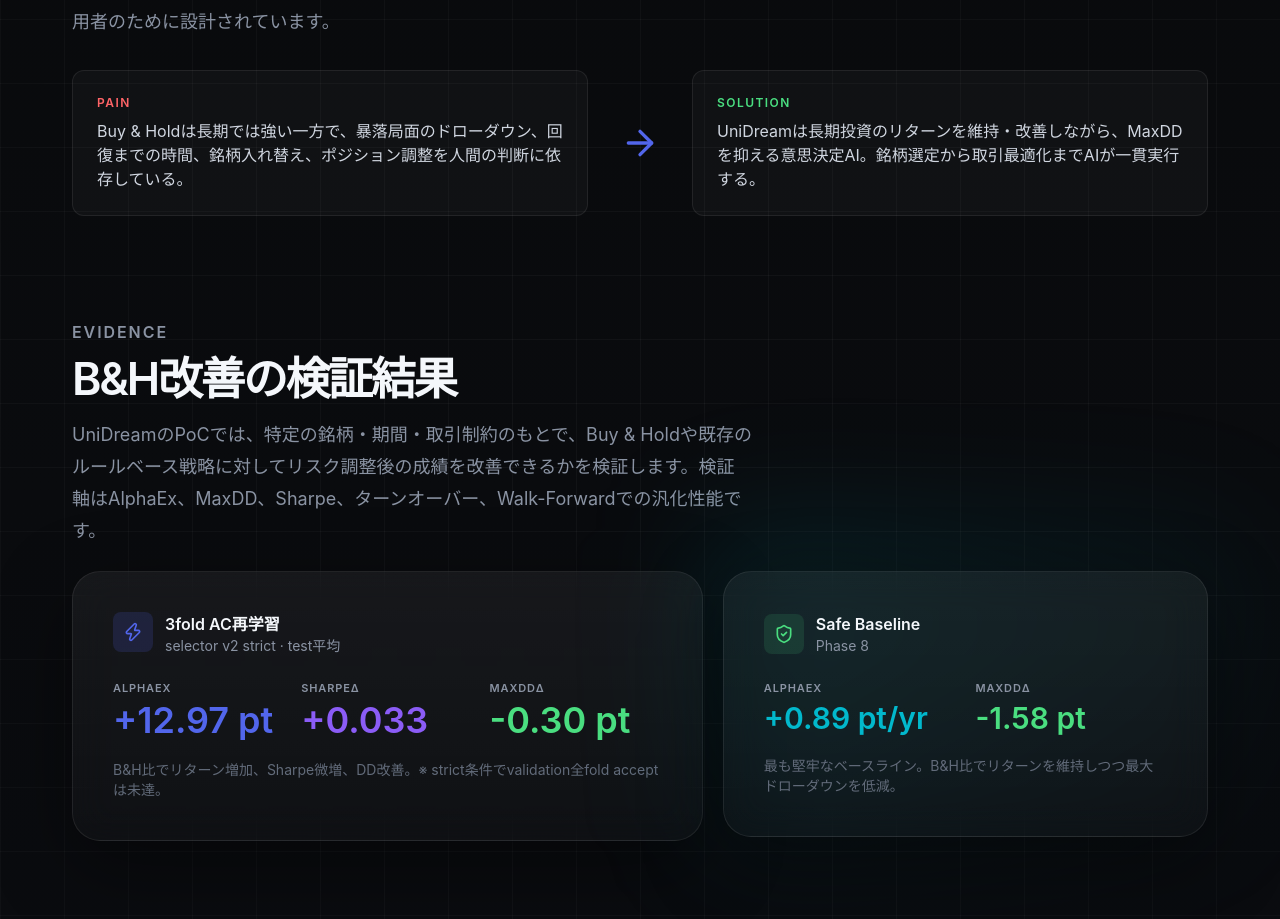
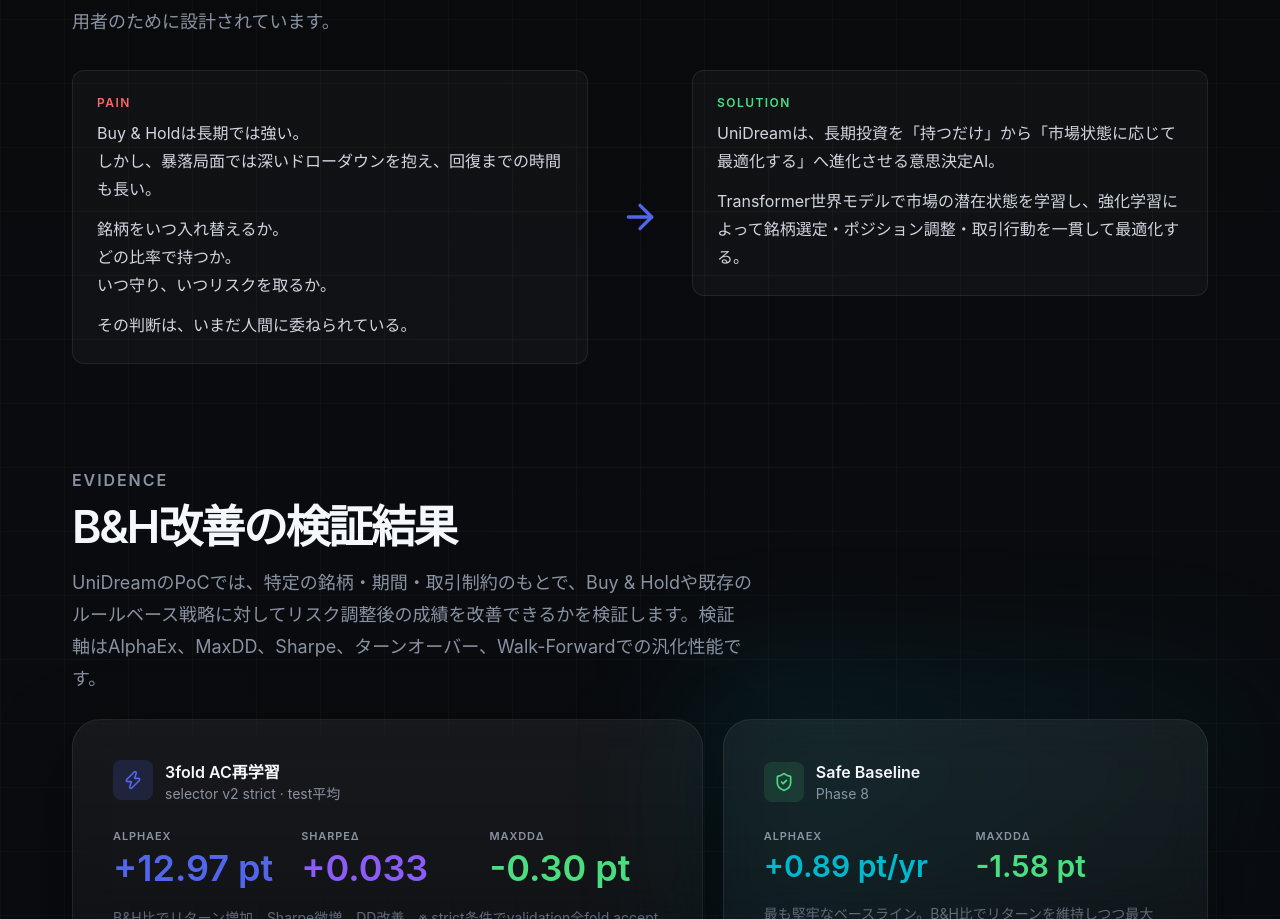
Before and after one commit to shinji-ogasa/unidream-demo-web, a Next.js app: page /homepage in a window 1280 px wide. Shown: the part 1005-1924 px from the top of the page. Built offline with nearby package versions, Linux system fonts and the light colour scheme.

Commit message:
replace PAIN/SOLUTION copy with new version

```diff
--- a/src/app/homepage/page.tsx
+++ b/src/app/homepage/page.tsx
@@ -232,14 +232,21 @@
         <div className="flex flex-col md:flex-row items-start gap-4 md:gap-8">
           <AnimateInView className="flex-1 rounded-xl border border-[rgba(255,255,255,0.08)] bg-[rgba(255,255,255,0.03)] p-6" x={-16} y={0}>
             <p className="text-xs font-semibold tracking-[0.12em] text-[#ff6467] mb-2">PAIN</p>
-            <p className="text-base leading-6 text-[#d0d6e0]">Buy & Holdは長期では強い一方で、暴落局面のドローダウン、回復までの時間、銘柄入れ替え、ポジション調整を人間の判断に依存している。</p>
+            <div className="text-base leading-7 text-[#d0d6e0] space-y-3">
+              <p>Buy & Holdは長期では強い。<br />しかし、暴落局面では深いドローダウンを抱え、回復までの時間も長い。</p>
+              <p>銘柄をいつ入れ替えるか。<br />どの比率で持つか。<br />いつ守り、いつリスクを取るか。</p>
+              <p>その判断は、いまだ人間に委ねられている。</p>
+            </div>
           </AnimateInView>
           <div className="flex items-center justify-center self-stretch">
             <ArrowRight className="h-10 w-10 text-[#5266eb] rotate-90 md:rotate-0" />
           </div>
           <AnimateInView className="flex-1 rounded-xl border border-[rgba(255,255,255,0.08)] bg-[rgba(255,255,255,0.03)] p-6" x={16} y={0} delay={0.15}>
             <p className="text-xs font-semibold tracking-[0.12em] text-[#4ade80] mb-2">SOLUTION</p>
-            <p className="text-base leading-6 text-[#d0d6e0]">UniDreamは長期投資のリターンを維持・改善しながら、MaxDDを抑える意思決定AI。銘柄選定から取引最適化までAIが一貫実行する。</p>
+            <div className="text-base leading-7 text-[#d0d6e0] space-y-3">
+              <p>UniDreamは、長期投資を「持つだけ」から「市場状態に応じて最適化する」へ進化させる意思決定AI。</p>
+              <p>Transformer世界モデルで市場の潜在状態を学習し、強化学習によって銘柄選定・ポジション調整・取引行動を一貫して最適化する。</p>
+            </div>
           </AnimateInView>
         </div>
       </section>
```
